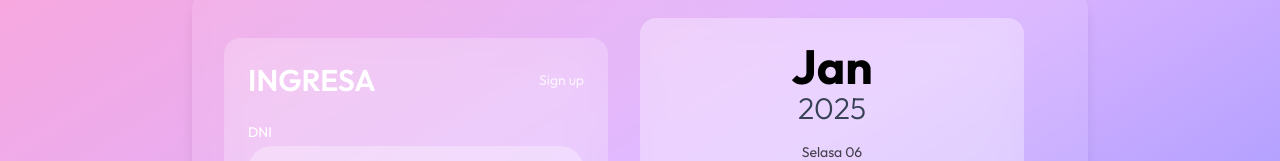
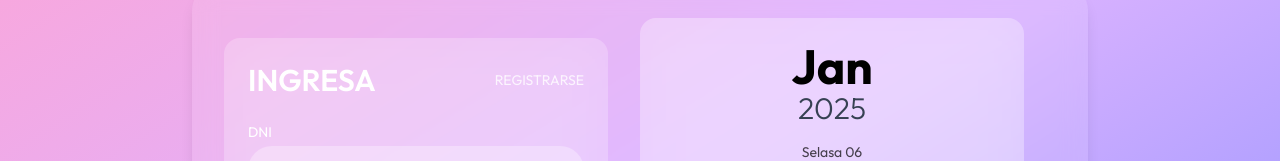
Before and after one commit to jhostyn00/key_access, a Next.js app: page /login in a window 1280 px wide. Shown: the part 158-319 px from the top of the page. Built offline with nearby package versions, Linux system fonts and the light colour scheme; no server answers.

Commit message:
REGISTRARSE

```diff
--- a/src/app/login/page.js
+++ b/src/app/login/page.js
@@ -44,12 +44,12 @@ export default function LoginPage() {
         >
           <div className="flex justify-between items-center mb-6">
             <h2 className="text-3xl font-semibold">INGRESA</h2>
-            <button
-              type="button"
+            <a
+              href="/dashboard"
               className="text-sm text-white/80 hover:text-white transition"
             >
-              Sign up
-            </button>
+              REGISTRARSE
+            </a>
           </div>
 
           <label className="text-sm block mb-1">DNI</label>
```
